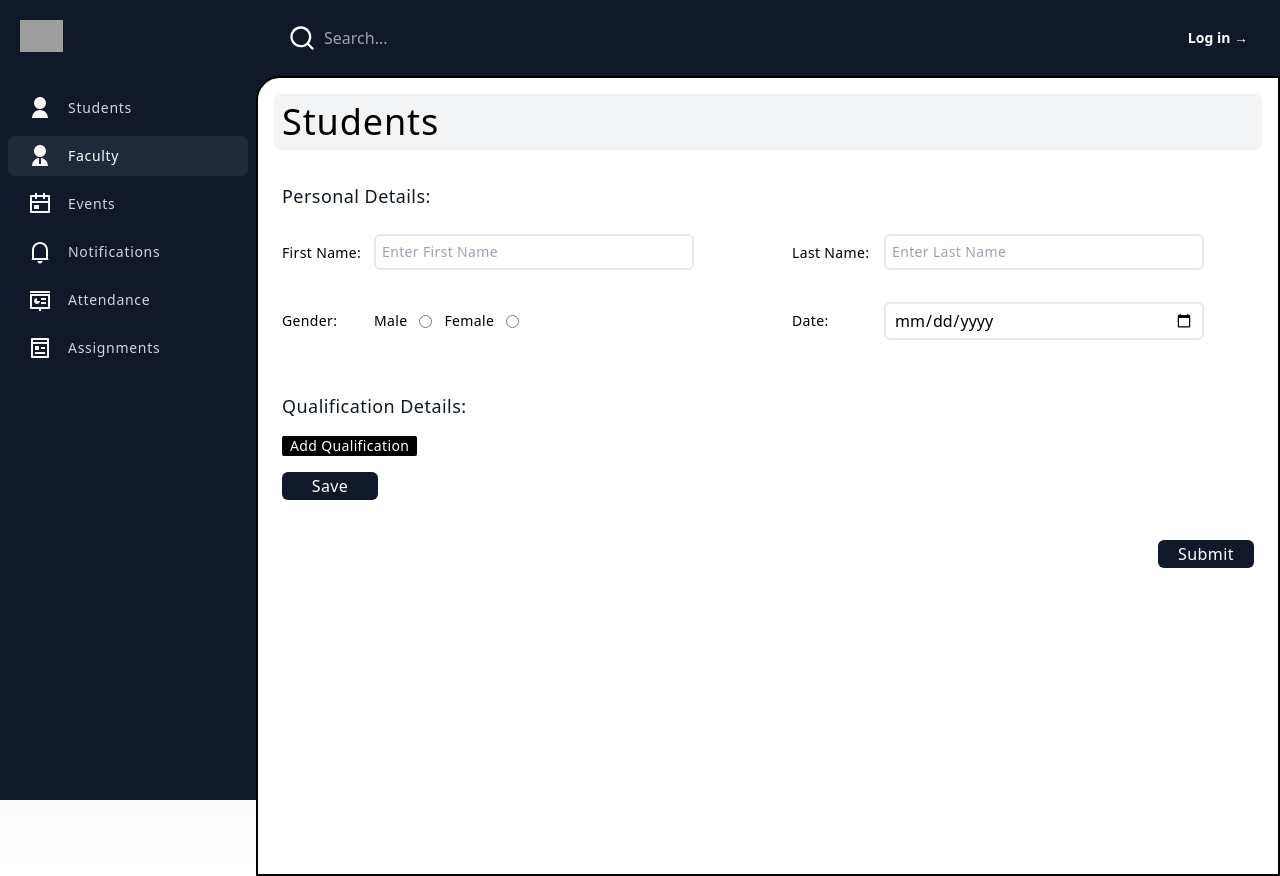
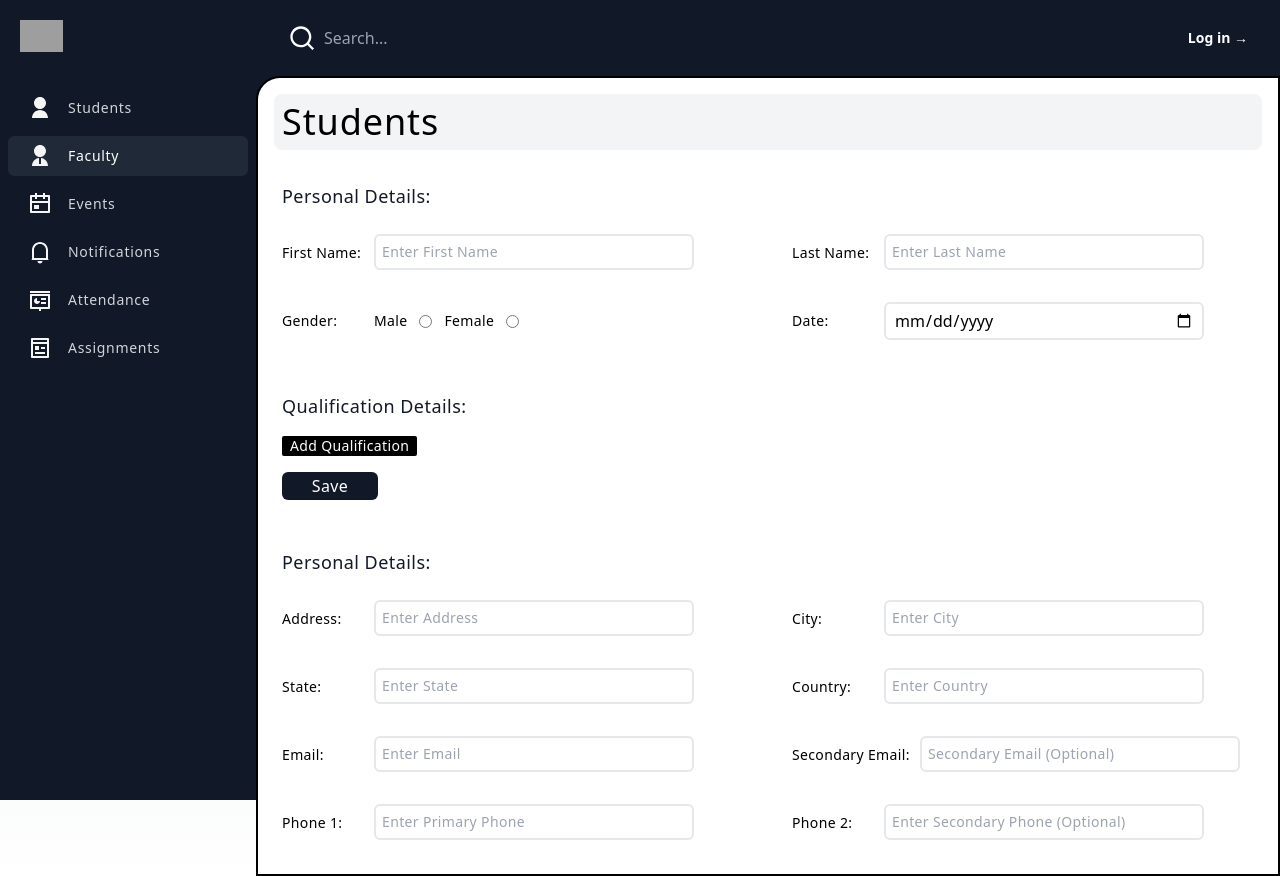
Before and after one commit to Abbas19402/MLSU_Admin, a Next.js app: page /faculty in a window 1280 px wide. Built offline with nearby package versions, Linux system fonts and the light colour scheme; grey boxes are pictures that could not be loaded.

Commit message:
faculty form completed

```diff
--- a/components/Forms/Faculty/CreateNewFaculty.jsx
+++ b/components/Forms/Faculty/CreateNewFaculty.jsx
@@ -5,13 +5,14 @@ import Table from '@/components/Table'
 const CreateNewFaculty = () => {
   const personalDetails = {}
   const qualificationDetails = {}
+  const contactDetails = {}
   return (
-    <div>
+    <div className='pb-10'>
       <Forms.Faculty.personal personalDetails={personalDetails}/>
       <Forms.Faculty.qualification qualificationDetails={qualificationDetails} />
-      {typeof qualificationDetails.data == [] && qualificationDetails.data.length < 0 && <Table.Faculty.Documents documents={qualificationDetails.data}/>}
+      <Forms.Faculty.contact contactDetails={contactDetails}/>
       <div className="w-full my-2 flex justify-end items-center px-6">
-        <div className="w-24 h-7 bg-[#111827] text-white flex justify-center items-center rounded-md hover:cursor-pointer font-medium tracking-wide" onClick={()=> console.log({personalDetails,qualificationDetails})}>
+        <div className="w-24 h-7 bg-[#111827] text-white flex justify-center items-center rounded-md hover:cursor-pointer font-medium tracking-wide" onClick={()=> console.log({personalDetails,qualificationDetails, contactDetails})}>
           Submit
         </div>
       </div>
--- /dev/null
+++ b/components/Forms/Faculty/FacultyContactForm.jsx
@@ -0,0 +1,104 @@
+import React from 'react'
+import TextField from '@/components/TextField'
+
+const FacultyContactForm = ({ contactDetails }) => {
+  return (
+    <div className="min-w-[80%] h-full text-black pb-5">
+      <div className="w-full px-6 pt-4">
+        <span className="text-lg font-medium tracking-wide text-[#111827]">Personal Details:</span>
+      </div>
+      <div className="w-full flex flex-col lg:flex-row justify-between items-center gap-x-8 px-4 my-4">
+        <TextField.Ordinary
+          fieldName={'address'}
+          label={'Address'}
+          placeholder={'Enter Address'}
+          value={contactDetails}
+          labelPosition={'right'}
+          fieldLength={'long'}
+          type={'text'}
+          w={'full'}
+        />
+        <TextField.Ordinary
+          fieldName={'city'}
+          label={'City'}
+          placeholder={'Enter city'}
+          value={contactDetails}
+          labelPosition={'right'}
+          fieldLength={'long'}
+          type={'text'}
+          w={'full'}
+        />
+      </div>
+      <div className="w-full flex flex-col lg:flex-row justify-between items-center gap-x-8 px-4 my-4">
+        <TextField.Ordinary
+          fieldName={'state'}
+          label={'State'}
+          placeholder={'Enter state'}
+          value={contactDetails}
+          labelPosition={'right'}
+          fieldLength={'long'}
+          type={'text'}
+          w={'full'}
+        />
+        <TextField.Ordinary
+          fieldName={'country'}
+          label={'Country'}
+          placeholder={'Enter country'}
+          value={contactDetails}
+          labelPosition={'right'}
+          fieldLength={'long'}
+          type={'text'}
+          w={'full'}
+        />
+      </div>
+      <div className="w-full flex flex-col lg:flex-row justify-between items-center gap-x-8 px-4 my-4">
+        <TextField.Ordinary
+          fieldName={'email'}
+          label={'Email'}
+          placeholder={'Enter email'}
+          value={contactDetails}
+          labelPosition={'right'}
+          fieldLength={'long'}
+          type={'text'}
+          w={'full'}
+        />
+        <div className={`w-full h-fit flex flex-row items-center justify-startgap-x-3 p-2`}>
+            <div className="text-black w-32">
+                <label htmlFor="" className='text-sm font-medium tracking-wide whitespace-nowrap'>Secondary Email: </label>
+            </div>
+            <input
+                className={`border-[2px] rounded-md focus:outline-[2px] outline-black flex justify-start items-center p-1.5 text-sm font-medium tracking-wide capitalize w-80`}
+                name={'secondaryEmail'}
+                placeholder={'Secondary email (optional)'}
+                onChange={(e)=> contactDetails[`secondaryEmail`] = e.target.value}
+                type={'text'}
+            />
+        </div>
+      </div>
+      <div className="w-full flex flex-col lg:flex-row justify-between items-center gap-x-8 px-4 my-4">
+        <TextField.Ordinary
+          fieldName={'phone1'}
+          label={'Phone 1'}
+          placeholder={'Enter Primary Phone'}
+          value={contactDetails}
+          labelPosition={'right'}
+          fieldLength={'long'}
+          type={'text'}
+          w={'full'}
+        />
+        <TextField.Ordinary
+          fieldName={'secondaryPhone'}
+          label={'Phone 2'}
+          placeholder={'Enter secondary phone (optional)'}
+          value={contactDetails}
+          labelPosition={'right'}
+          fieldLength={'long'}
+          type={'text'}
+          w={'full'}
+        />
+      </div>
+    </div>
+  )
+}
+
+export default FacultyContactForm
--- a/components/Forms/index.js
+++ b/components/Forms/index.js
@@ -1,4 +1,5 @@
 import CreateNewFaculty from "./Faculty/CreateNewFaculty"
+import FacultyContactForm from "./Faculty/FacultyContactForm"
 import PersonalFacultyDetailsSection from "./Faculty/PersonalDetails"
 import QualificationFacultyMain from "./Faculty/Qualification Section/Main"
 
@@ -6,7 +7,8 @@ const Forms = {
     Faculty: {
         main: CreateNewFaculty,
         personal: PersonalFacultyDetailsSection,
-        qualification: QualificationFacultyMain
+        qualification: QualificationFacultyMain,
+        contact: FacultyContactForm
     }
 }
 
--- a/components/TextField/OrdinaryField.jsx
+++ b/components/TextField/OrdinaryField.jsx
@@ -13,7 +13,7 @@ const OrdinaryField = ({
   return (
     <div className={`w-${w} h-fit flex flex-${labelPosition == 'right' || labelPosition == 'left' ? 'row items-center' : 'col items-start'} justify-start ${(labelPosition == 'right' || labelPosition == 'left')?  'gap-x-3' : 'gap-1'} p-2`}>
         <div className="text-black w-20">
-          <label htmlFor={fieldName} className='text-sm font-medium tracking-wide whitespace-nowrap'>{label}: </label>
+          <label htmlFor={fieldName} className='text-sm font-medium tracking-wide whitespace-nowrap '>{label}: </label>
         </div>
         <input
           className={`border-[2px] rounded-md focus:outline-[2px] outline-black flex justify-start items-center p-1.5 text-sm font-medium tracking-wide capitalize ${fieldLength == 'long' ? 'w-80' : 'w-56'}`}
```
